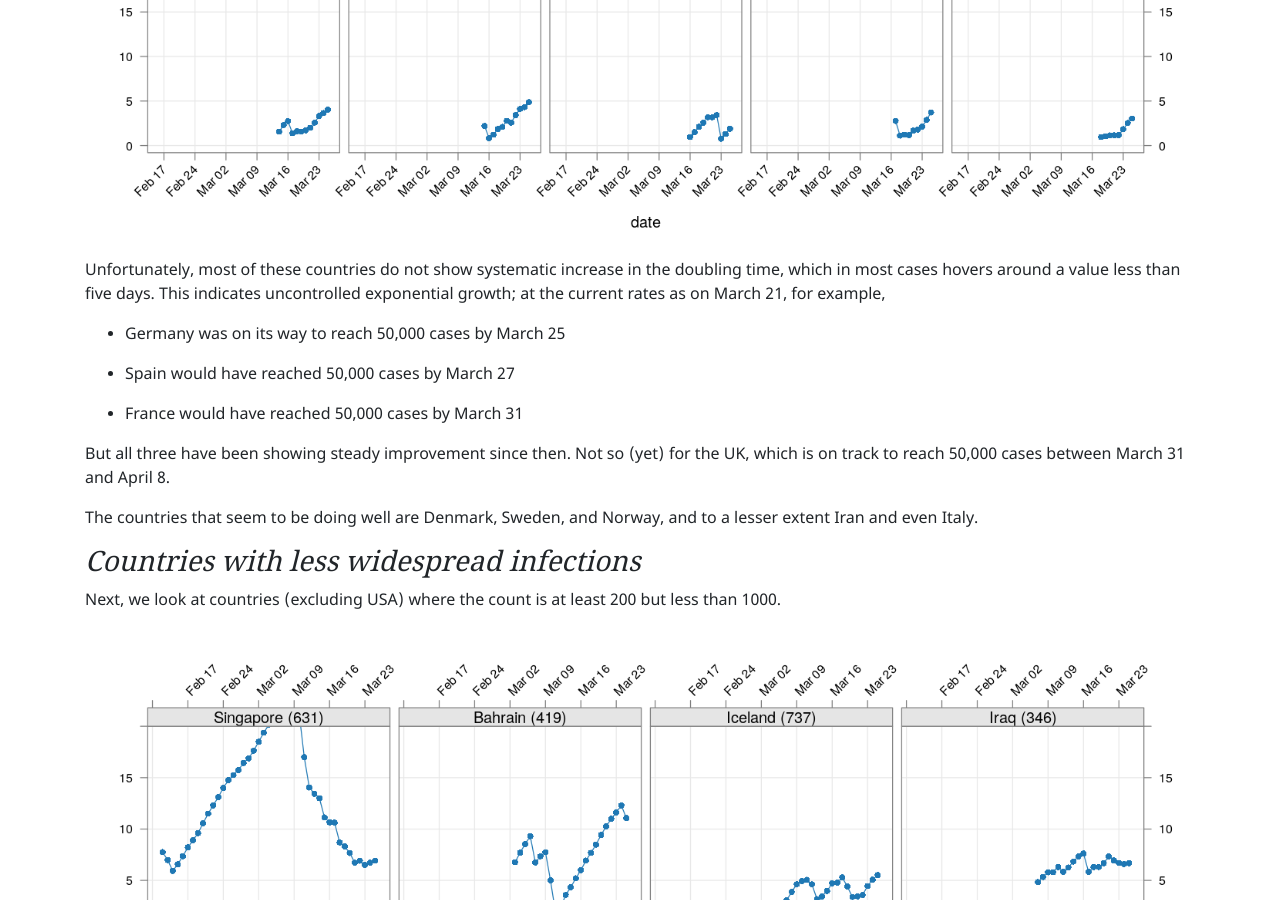
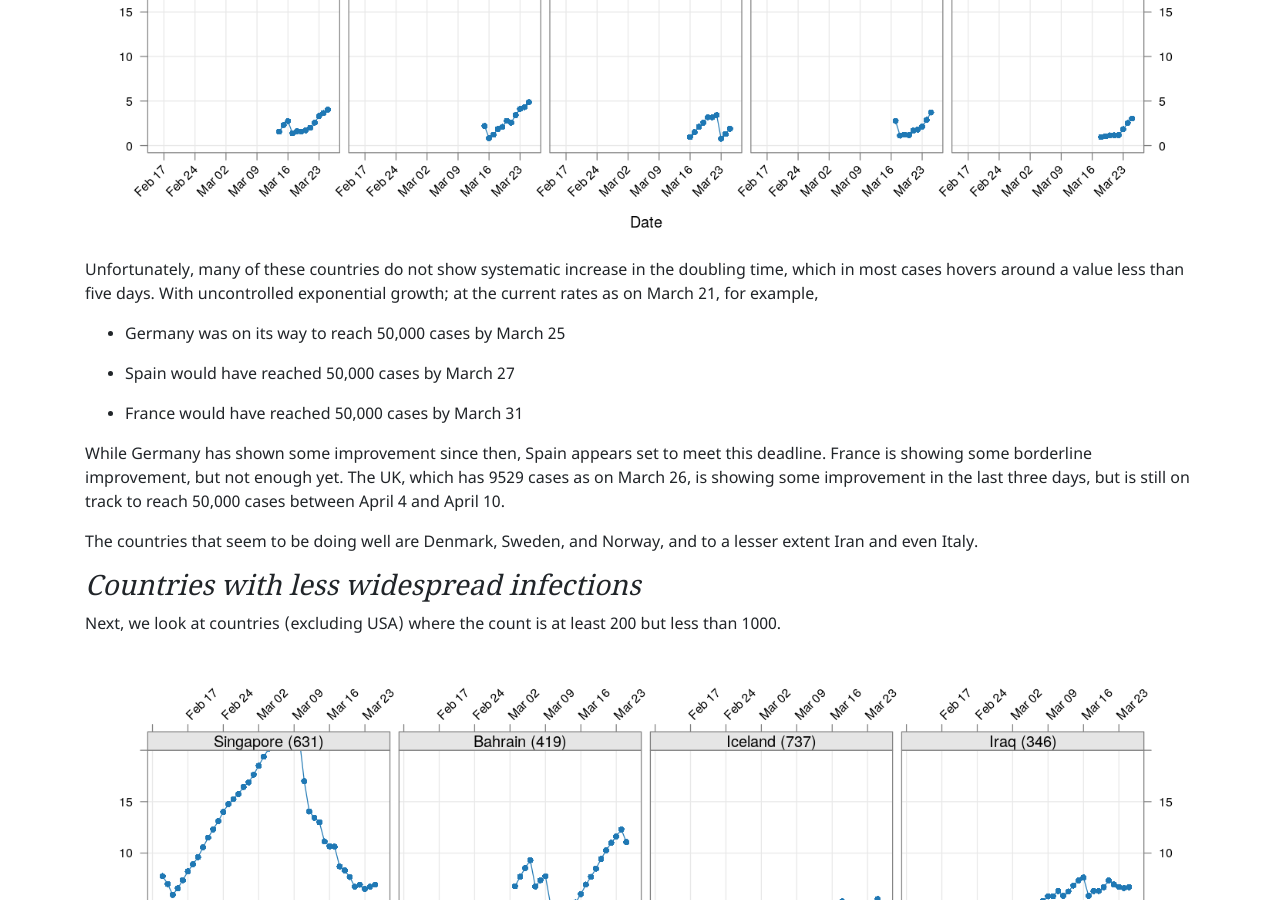
Before and after one commit to deepayan/deepayan.github.io, a Jekyll site: the page built from covid-19/doubling.md, in a window 1280 px wide and 900 px high, scrolled down 6318 px. Built offline with Jekyll 4.4.1, drawn with Linux system fonts in a browser that asks for light colours; some web fonts are replaced.

Commit message:
updated predictions

````diff
--- a/covid-19/doubling.md
+++ b/covid-19/doubling.md
@@ -216,8 +216,9 @@ devolution <-
                                       d = xcovid.china, min = 50))))
 xyplot(tdouble ~ date | reorder(region, tdouble, function(x) -length(x)),
        data = devolution, type = "o", pch = 16, grid = TRUE,
+       xlab = "Date", ylab = "Doubling time (days)",
+       scales = list(alternating = 3, x = list(rot = 45)),
        as.table = TRUE, between = list(x = 0.5, y = 0.5),
-       scales = list(alternating = 3, x = list(rot = 45)),
        abline = list(v = as.Date("2020-01-23"),
                      col = "grey50", lwd = 2, lty = 3))
 ```
@@ -250,6 +251,7 @@ devolution <-
                                              d = xcovid.row, min = 50))))
 xyplot(tdouble ~ date | reorder(region, tdouble, function(x) -length(x)),
        data = devolution, type = "o", pch = 16, grid = TRUE,
+       xlab = "Date", ylab = "Doubling time (days)",
        scales = list(alternating = 3, x = list(rot = 45)),
        as.table = TRUE, between = list(x = 0.5, y = 0.5))
 ```
@@ -257,10 +259,10 @@ xyplot(tdouble ~ date | reorder(region, tdouble, function(x) -length(x)),
 ![plot of chunk unnamed-chunk-7](figures/doubling-unnamed-chunk-7-1.png)
 
 
-Unfortunately, most of these countries do not show systematic increase
+Unfortunately, many of these countries do not show systematic increase
 in the doubling time, which in most cases hovers around a value less
-than five days. This indicates uncontrolled exponential growth; at the
-current rates as on March 21, for example,
+than five days. With uncontrolled exponential growth; at the current
+rates as on March 21, for example,
 
 - Germany was on its way to reach 50,000 cases by March 25
 
@@ -268,9 +270,11 @@ current rates as on March 21, for example,
 
 - France would have reached 50,000 cases by March 31
 
-But all three have been showing steady improvement since then. Not so
-(yet) for the UK, which is on track to reach 50,000 cases between
-March 31 and April 8.
+While Germany has shown some improvement since then, Spain appears set
+to meet this deadline. France is showing some borderline improvement,
+but not enough yet.  The UK, which has 9529 cases as on March 26, is
+showing some improvement in the last three days, but is still on track
+to reach 50,000 cases between April 4 and April 10.
 
 The countries that seem to be doing well are Denmark, Sweden, and
 Norway, and to a lesser extent Iran and even Italy.
@@ -293,9 +297,9 @@ devolution <-
                                              d = xcovid.row, min = 50))))
 xyplot(tdouble ~ date | reorder(region, tdouble, function(x) -length(x)),
        data = devolution, type = "o", pch = 16, grid = TRUE, ylim = c(NA, 20),
-       layout = c(0, 24), as.table = TRUE, between = list(x = 0.5, y = 0.5),
+       xlab = "Date", ylab = "Doubling time (days)",
        scales = list(alternating = 3, x = list(rot = 45)),
-       abline = list(v = as.Date("2020-01-23"), col = "grey50", lwd = 2, lty = 3))
+       layout = c(0, 24), as.table = TRUE, between = list(x = 0.5, y = 0.5))
 ```
 
 ![plot of chunk unnamed-chunk-8](figures/doubling-unnamed-chunk-8-1.png)![plot of chunk unnamed-chunk-8](figures/doubling-unnamed-chunk-8-2.png)
````
Also changed, not shown: covid-19/doubling.rmd (+13 -9 lines), covid-19/figures/doubling-unnamed-chunk-4-1.png, covid-19/figures/doubling-unnamed-chunk-6-1.png, covid-19/figures/doubling-unnamed-chunk-7-1.png, covid-19/figures/doubling-unnamed-chunk-8-1.png, covid-19/figures/doubling-unnamed-chunk-8-2.png.
